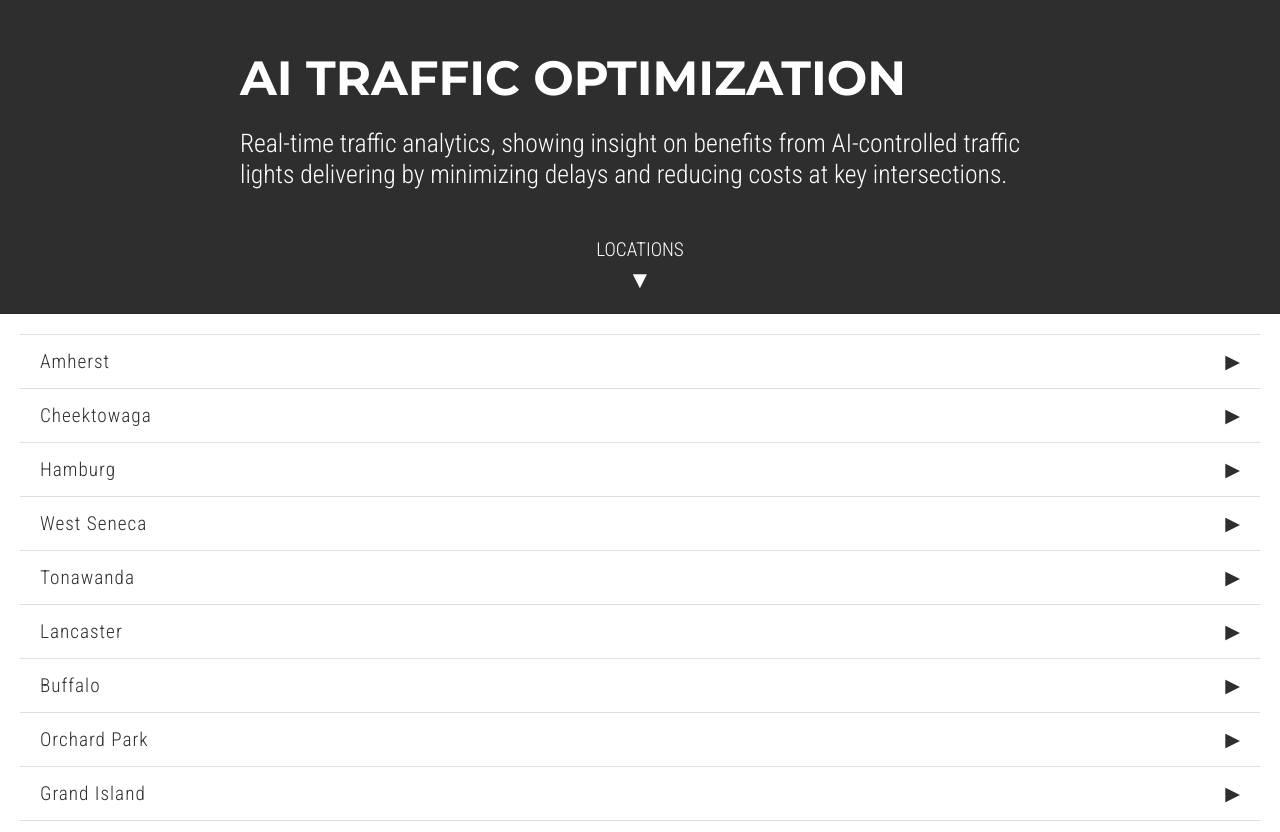
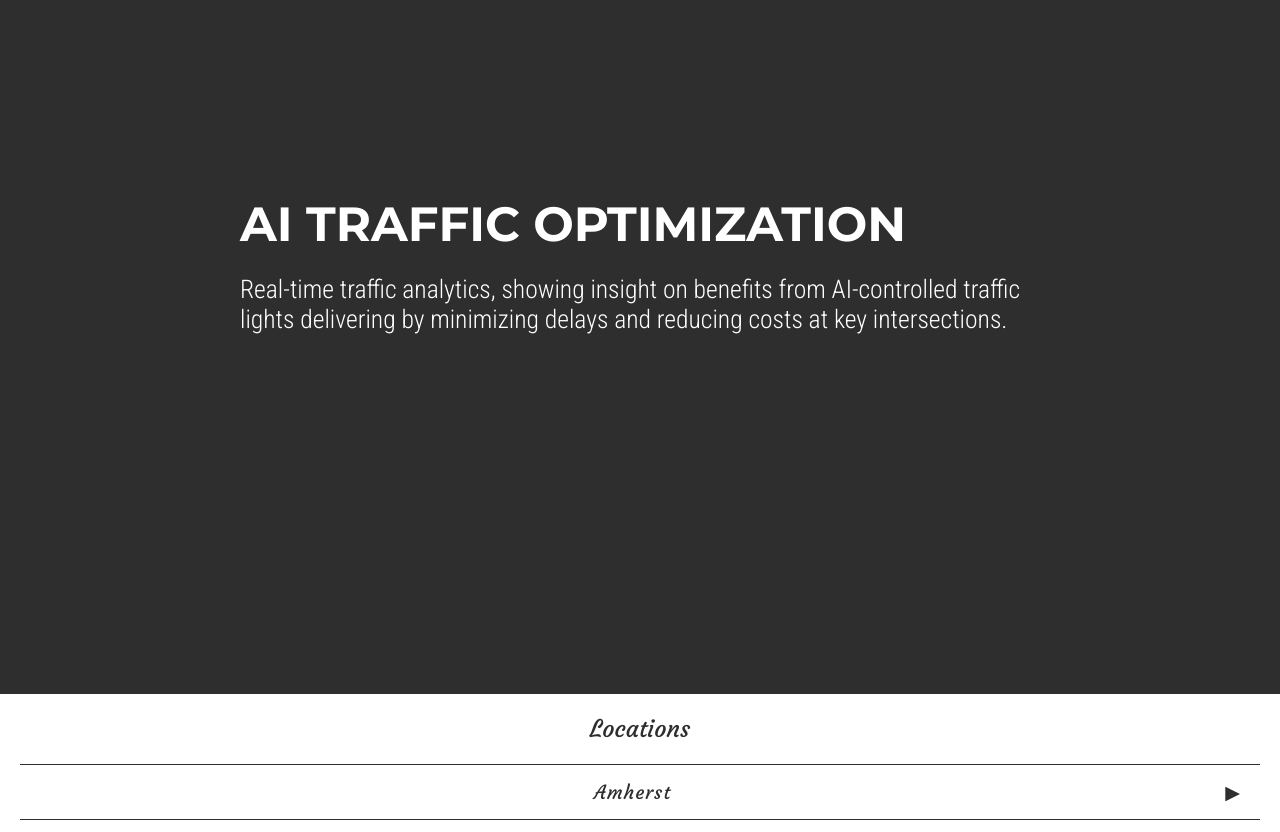
Before and after one commit to DylanXC-create/ai-integration-website, a plain HTML site: page index.html in a window 1280 px wide. Shown: the part 106-938 px from the top of the page. Drawn offline with Linux system fonts and the light colour scheme.

Commit message:
Extend dark grey section to line above Tonawanda, move Locations to white section, center town names, apply Courgette font and matching colors

```diff
--- a/index.html
+++ b/index.html
@@ -4,8 +4,8 @@
     <meta charset="UTF-8">
     <meta name="viewport" content="width=device-width, initial-scale=1.0">
     <title>Buffalo Traffic Optimization Dashboard</title>
-    <!-- Google Fonts for Montserrat (bold title) and Roboto Condensed (summary/towns) -->
-    <link href="https://fonts.googleapis.com/css2?family=Montserrat:wght@700&family=Roboto+Condensed:wght@300;700&display=swap" rel="stylesheet" crossorigin="anonymous">
+    <!-- Google Fonts for Montserrat (bold title), Roboto Condensed (summary), and Courgette (lower section) -->
+    <link href="https://fonts.googleapis.com/css2?family=Montserrat:wght@700&family=Roboto+Condensed:wght@300;700&family=Courgette&display=swap" rel="stylesheet" crossorigin="anonymous">
     <style>
         body {
             font-family: 'Arial', sans-serif;
@@ -19,11 +19,13 @@
         .upper-section {
             background-color: #2e2e2e; /* Matte dark grey for upper section */
             color: #ffffff;
-            height: 83.33vh; /* 5/6 of the viewport height (100 / 6 * 5) */
+            height: auto; /* Adjust height dynamically */
+            min-height: 100vh; /* Ensure it covers the viewport initially */
             display: flex;
             justify-content: center;
             align-items: center;
             position: relative;
+            flex-direction: column;
         }
         .content {
             text-align: left;
@@ -32,7 +34,7 @@
             display: flex;
             flex-direction: column;
             justify-content: center;
-            height: 100%;
+            height: 100vh; /* Full viewport height */
         }
         .summary h1 {
             font-family: 'Montserrat', sans-serif;
@@ -49,38 +51,22 @@
             margin: 0;
             line-height: 1.2;
         }
-        .scroll-prompt {
-            position: absolute;
-            bottom: 20px;
-            left: 50%;
-            transform: translateX(-50%);
-            display: flex;
-            flex-direction: column;
-            align-items: center;
-            color: #ffffff;
-            font-family: 'Roboto Condensed', sans-serif;
-            font-weight: 300;
-            font-size: 1.2rem;
-            text-transform: uppercase;
-            cursor: pointer;
-        }
-        .scroll-prompt .arrow {
-            font-size: 1.5rem;
-            margin-top: 5px;
-            animation: bounce 1s infinite;
-        }
-        @keyframes bounce {
-            0%, 100% { transform: translateY(0); }
-            50% { transform: translateY(10px); }
+        .spacer {
+            height: 100px; /* Space to push towns below the viewport */
         }
         .lower-section {
             background-color: #ffffff; /* White background for lower section */
-            color: #2e2e2e;
             padding: 20px;
             display: flex;
             flex-direction: column;
             align-items: center;
-            min-height: 16.67vh; /* 1/6 of the viewport height (100 / 6) */
+        }
+        .locations-label {
+            font-family: 'Courgette', cursive;
+            font-size: 1.5rem;
+            color: #2e2e2e; /* Match upper section color */
+            margin-bottom: 20px;
+            text-align: center;
         }
         .nav-links {
             width: 100%;
@@ -92,10 +78,10 @@
             position: relative;
             width: 100%;
             padding: 15px 0;
-            border-top: 1px solid #e0e0e0; /* Thin horizontal line */
+            border-top: 1px solid #2e2e2e; /* Thin horizontal line, matching upper section color */
         }
         .town-item:last-child {
-            border-bottom: 1px solid #e0e0e0; /* Add line to last item */
+            border-bottom: 1px solid #2e2e2e; /* Add line to last item */
         }
         .town-header {
             display: flex;
@@ -105,15 +91,17 @@
             padding: 0 20px;
         }
         .town-header a {
-            color: #2e2e2e;
+            color: #2e2e2e; /* Match upper section color */
             text-decoration: none;
-            font-family: 'Roboto Condensed', sans-serif;
-            font-weight: 300;
+            font-family: 'Courgette', cursive;
             font-size: 1.2rem;
             letter-spacing: 1px;
+            text-align: center;
+            width: 100%; /* Center text within flex item */
         }
         .town-header .arrow {
             font-size: 1.2rem;
+            color: #2e2e2e; /* Match upper section color */
             transition: transform 0.3s;
         }
         .town-header .arrow.down {
@@ -129,7 +117,10 @@
         }
         @media (max-width: 768px) {
             .upper-section {
-                height: 83.33vh; /* Maintain 5/6 ratio */
+                min-height: 100vh;
+            }
+            .content {
+                margin: 0 10px;
             }
             .summary h1 {
                 font-size: 2.2rem;
@@ -137,19 +128,13 @@
             .summary p {
                 font-size: 1.2rem;
             }
-            .content {
-                margin: 0 10px;
-            }
             .town-header a {
                 font-size: 1rem;
             }
             .town-header .arrow {
                 font-size: 1rem;
             }
-            .scroll-prompt {
-                font-size: 1rem;
-            }
-            .scroll-prompt .arrow {
+            .locations-label {
                 font-size: 1.2rem;
             }
         }
@@ -163,12 +148,11 @@
                 <p>Real-time traffic analytics, showing insight on benefits from AI-controlled traffic lights delivering by minimizing delays and reducing costs at key intersections.</p>
             </div>
         </div>
-        <div class="scroll-prompt" onclick="window.scrollTo({top: document.querySelector('.lower-section').offsetTop, behavior: 'smooth'})">
-            <span>Locations</span>
-            <span class="arrow">▼</span>
-        </div>
+        <div class="spacer"></div>
+        <!-- Ensure towns are below the viewport -->
     </div>
     <div class="lower-section">
+        <div class="locations-label">Locations</div>
         <div class="nav-links">
             <div class="town-item">
                 <div class="town-header" onclick="toggleIntersections(this)">
```
